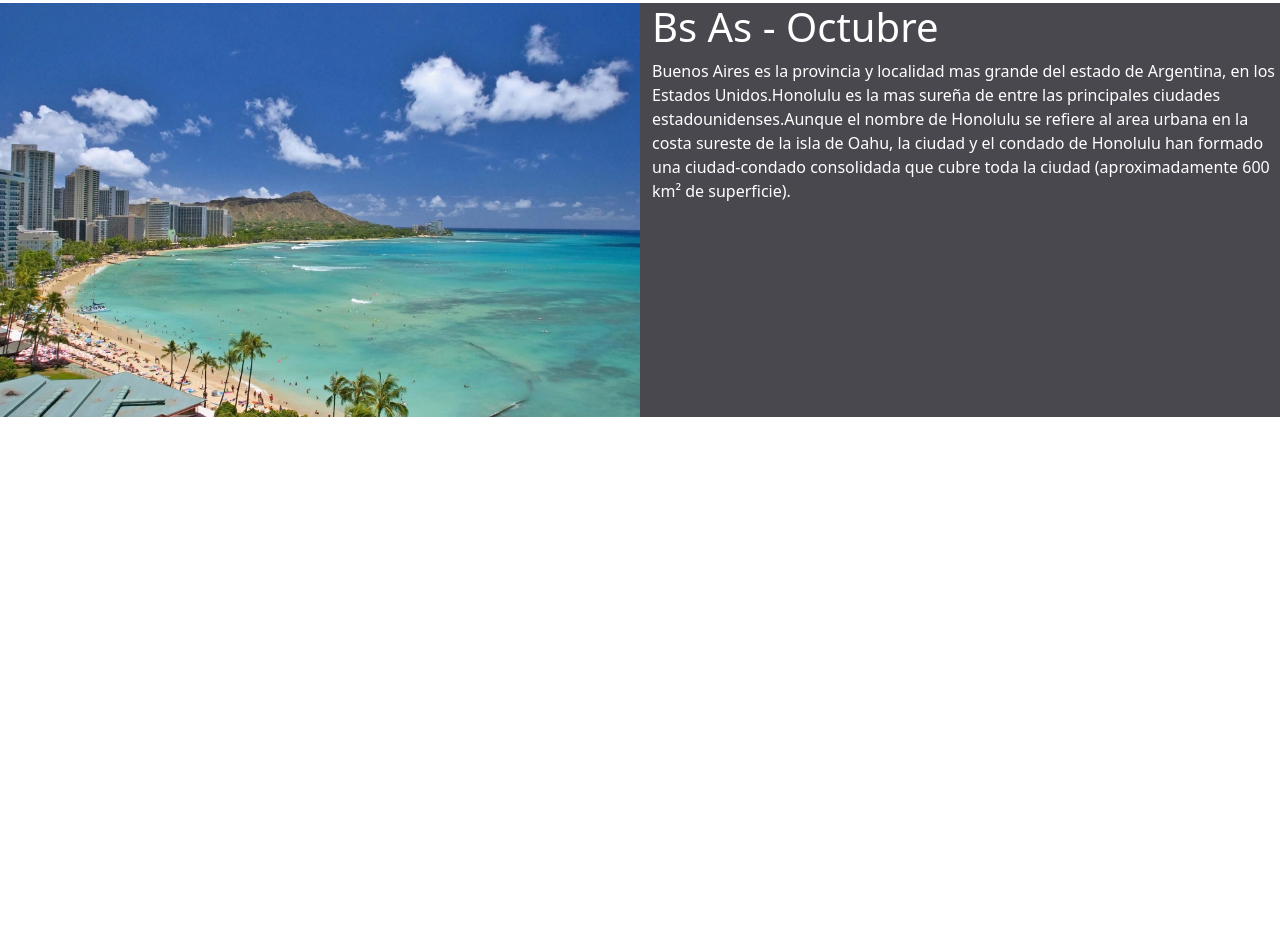
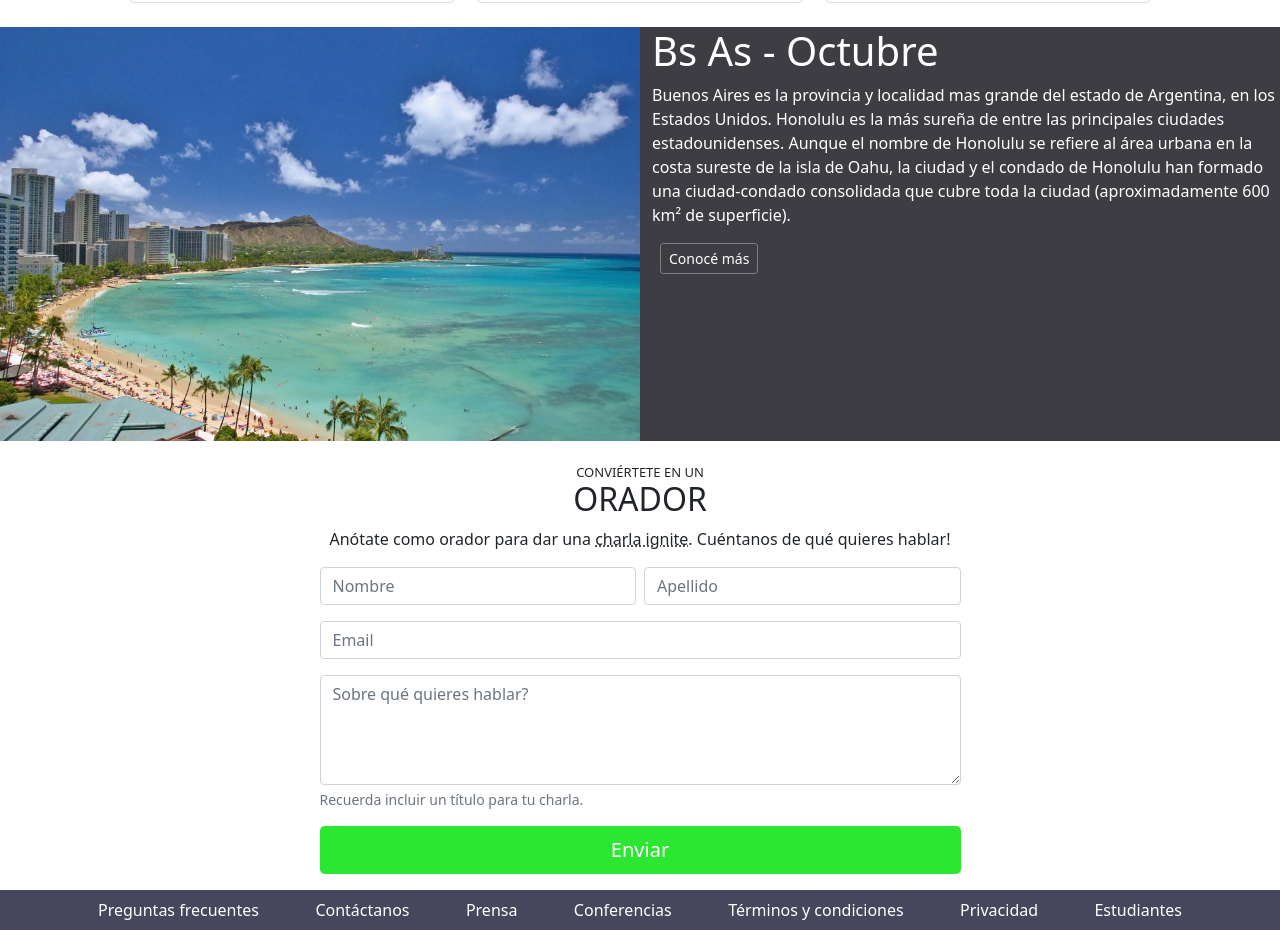
Before and after one commit to MauroSebas/TPI1, a plain HTML site: page index.html in a window 1280 px wide. Shown: the part 1187-2117 px from the top of the page. Before the commit the page ends 1604 px from the top, so only its background shows below. Drawn offline with Linux system fonts and the light colour scheme.

Commit message:
tpi1 finalizado

```diff
--- a/index.html
+++ b/index.html
@@ -37,8 +37,7 @@
             <a class="nav-link text-secondary active" aria-current="page" href="#">La conferencia</a>
           </li>
           <li class="nav-item">
-            <a class="nav-link text-secondary
-                " href="#">Los oradores</a>
+            <a class="nav-link text-secondary" href="#">Los oradores</a>
           </li>
           <li class="nav-item">
             <a class="nav-link text-secondary" href="#">El lugar y la fecha</a>
@@ -54,6 +53,7 @@
     </div>
   </header>
   <main>
+
     <!-- Carrusel-->
     <div class="corrusel">
       <div id="carouselExampleFade" class="carousel slide carousel-fade" data-bs-ride="carousel">
@@ -67,6 +67,7 @@
           <div class="carousel-item">
             <img src="./resources/images/ba3.jpg" class="d-block w-100 img-fluid" alt="..." width="100" height="150">
           </div>
+
           <!-- Articulo -->
           <article class="articulo">
             <div class="parrafo">
@@ -89,8 +90,8 @@
 
     <!-- Tarjetas de Oradores -->
     <section class="container mb-4">
-      <h2 class="titulo-gral text-wrap text-center text-lowercase fw-light">Conoce a los <span
-          class="text-uppercase fw bold">oradores</span></h2>
+      <h2 class="titulo-gral text-wrap text-center text-lowercase fs-5 fw-light">Conoce a los <span
+          class="text-uppercase fs-2 fw bold">oradores</span></h2>
       <div class="row justify-content-center">
         <div class="col-md-11">
           <div class="row row-cols-1 row-cols-md-3 g-4">
@@ -142,25 +143,91 @@
           </div>
         </div>
       </div>
-
     </section>
 
     <!-- Articulo -->
-
-      <article class=" align-items-start  ">
-        <div class="row">
-          <div class="imagenarticulo g-0 p-0 col-6 bg-warning">
-            <img src="./resources/images/honolulu.jpg" class="img-fluid"  alt="imagen-honolulu">
-          </div>
-          <div class=" texto-articulo col-6 text-white">
-            <h1>Bs As - Octubre</h1>
-            <p>Buenos Aires es la provincia y localidad mas grande del estado de Argentina, en los Estados Unidos.Honolulu es la mas sureña de entre las principales ciudades estadounidenses.Aunque el nombre de Honolulu se refiere al area urbana en la costa sureste de la isla de Oahu, la ciudad y el condado de Honolulu han formado una ciudad-condado consolidada que cubre toda la ciudad (aproximadamente 600 km² de superficie).</p>
+    <article class="align-items-start">
+      <div class="row">
+        <div class="imagenarticulo p-0 col-6">
+          <img src="./resources/images/honolulu.jpg" class="img-fluid" alt="imagen-honolulu">
+        </div>
+        <div class=" texto-articulo col-6 text-white">
+          <h1>Bs As - Octubre</h1>
+          <p>Buenos Aires es la provincia y localidad mas grande del estado de Argentina, en los Estados Unidos.
+            Honolulu es la más sureña de entre las principales ciudades estadounidenses. Aunque el nombre de Honolulu se
+            refiere al área urbana en la costa sureste de la isla de Oahu, la ciudad y el condado de Honolulu han
+            formado una ciudad-condado consolidada que cubre toda la ciudad (aproximadamente 600 km² de superficie).</p>
+          <div class="boton-articulo">
+            <a class="btn fs-8 btn-sm ms-2 btn-outline-light" href="#" role="button">Conocé más</a>
           </div>
         </div>
-      </article>
+    </article>
+
+    <!-- Formulario -->
+    <div class="container mt-4">
+      <div class="row justify-content-center">
+        <div class="col-lg-8 col-xl-7">
+          <h2 class="tituloform  text-center">CONVIÉRTETE EN UN <span id="orador">ORADOR</span></h2>
+          <p class="text-center">Anótate como orador para dar una <span id="charla">charla ignite</span>. Cuéntanos de
+            qué quieres hablar!</p>
+          <form action="">
+            <div class="row gx-2">
+              <div class="col-md mb-3">
+                <input type="text" class="form-control" placeholder="Nombre" aria-label="Nombre" required>
+              </div>
+              <div class="col-md mb-3">
+                <input type="text" class="form-control" placeholder="Apellido" aria-label="Apellido" required>
+              </div>
+            </div>
+            <div class="row">
+              <div class="col mb-3">
+                <input type="email" class="form-control" placeholder="Email" aria-label="Email" required>
+              </div>
+            </div>
+            <div class="row">
+              <div class="col mb-3">
+                <textarea class="form-control" id="exampleFormControlTextarea1" rows="4"
+                  placeholder="Sobre qué quieres hablar?" required></textarea>
+                <div id="emailHelp" class="form-text mb-3">Recuerda incluir un título para tu charla.</div>
+                <div class="d-grid">
+                  <button type="submit" class="btn boton-enviar btn-lg btn-form  ">Enviar</button>
+                </div>
+              </div>
+            </div>
+          </form>
+        </div>
+      </div>
+    </div>
 
   </main>
 
+  <!-- Footer -->
+  <footer class="piedepagina">
+    <div class="container">
+      <ul class="nav justify-content-center justify-content-lg-between align-items-center">
+        <li class="nav-item navpiedepagina">
+          <a class="nav-link" href="#">Preguntas <span>frecuentes</span></a>
+        </li>
+        <li class="nav-item navpiedepagina">
+          <a class="nav-link" href="#">Contáctanos</a>
+        </li>
+        <li class="nav-item navpiedepagina">
+          <a class="nav-link" href="#">Prensa</a>
+        </li>
+        <li class="nav-item navpiedepagina">
+          <a class="nav-link" href="#">Conferencias</a>
+        </li>
+        <li class="nav-item navpiedepagina">
+          <a class="nav-link" href="#">Términos y <span>condiciones</span></a>
+        </li>
+        <li class="nav-item navpiedepagina">
+          <a class="nav-link" href="#">Privacidad</a>
+        </li>
+        <li class="nav-item navpiedepagina">
+          <a class="nav-link" href="#">Estudiantes</a>
+        </li>
+      </ul>
+  </footer>
 
   <script src="./resources/js/bundle.js"></script>
 </body>
--- a/resources/css/styles.css
+++ b/resources/css/styles.css
@@ -1,4 +1,3 @@
-
 .barranavegacion {
     background-color: rgb(56, 54, 54);
 }
@@ -12,23 +11,25 @@
 
 }
 
-.carrusel{
+.carrusel {
     position: relative;
     z-index: -1;
 }
 
-.carousel-item > img  {
-    max-block-size:  450px; ;
+.carousel-item>img {
+    max-block-size: 450px;
+    ;
     width: 100%;
     background-size: contain;
     filter: brightness(48%);
 }
+
 .articulo {
     position: absolute;
     display: inline-block;
     color: whitesmoke;
     z-index: 1;
-    font-display:block;
+    font-display: block;
     font-size: medium;
     text-align: end;
     margin-left: 45%;
@@ -51,16 +52,48 @@
     color: white;
 }
 
-.botones>a:hover{
-    background-color:rgb(7, 166, 7);
+.botones>a:hover {
+    background-color: rgb(7, 166, 7);
     color: white;
 }
 
 .titulo-gral>span {
+    display: block;
     font-weight: 500;
 }
 
-.texto-articulo{
-    background-color: rgb(74, 72, 79);
+.texto-articulo {
+    background-color: rgb(61, 61, 67);
 
 }
+
+.tituloform {
+    font-size: small;
+    font-weight: 450;
+}
+
+#orador {
+    display: block;
+    font-size: xx-large;
+    font-weight: 500;
+    text-align: center;
+}
+
+#charla {
+    text-decoration-line: underline;
+    text-decoration-style: dotted;
+}
+
+.boton-enviar {
+    color: white;
+    background-color: rgb(44, 231, 50);
+}
+
+
+.piedepagina {
+    background-color: rgb(70, 70, 92);
+}
+
+.navpiedepagina>a {
+    color: white;
+}
```
